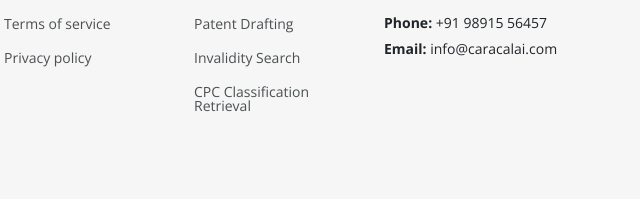
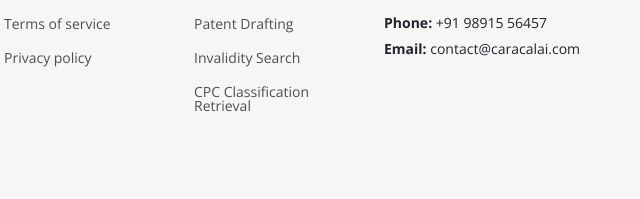
Before and after one commit to nawazahmad20/caracal.github.io, a plain HTML site: page index.html in a window 1280 px wide. Shown: the part 3182-3381 px from the top of the page, 553-1193 px from the left. Drawn offline with nearby package versions, Linux system fonts and the light colour scheme.

Commit message:
Updated contact mail id

```diff
--- a/index.html
+++ b/index.html
@@ -365,7 +365,7 @@
           <p>Gurugram, Haryana 122004</p>
           <p>India</p>
           <p class="mt-4"><strong>Phone:</strong> <span>+91 98915 56457</span></p>
-          <p><strong>Email:</strong> <span>info@caracalai.com</span></p>
+          <p><strong>Email:</strong> <span>contact@caracalai.com</span></p>
         </div>
 
       </div>
```
